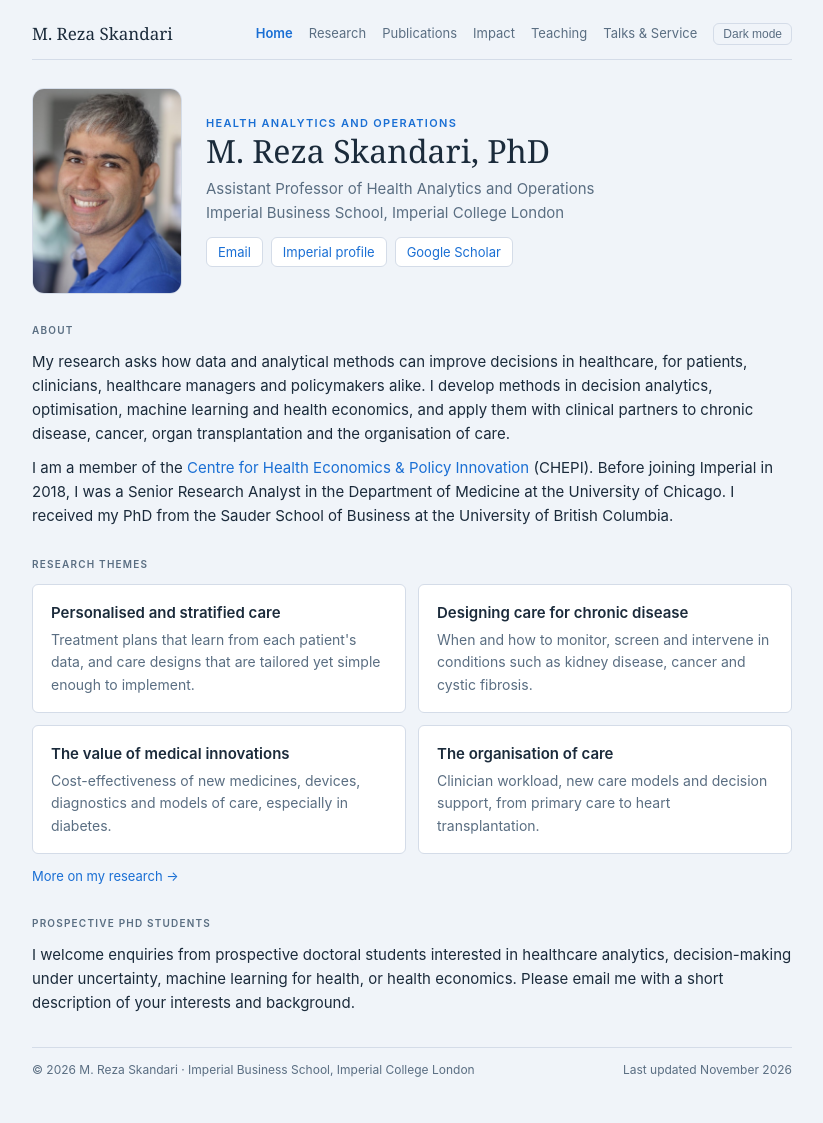
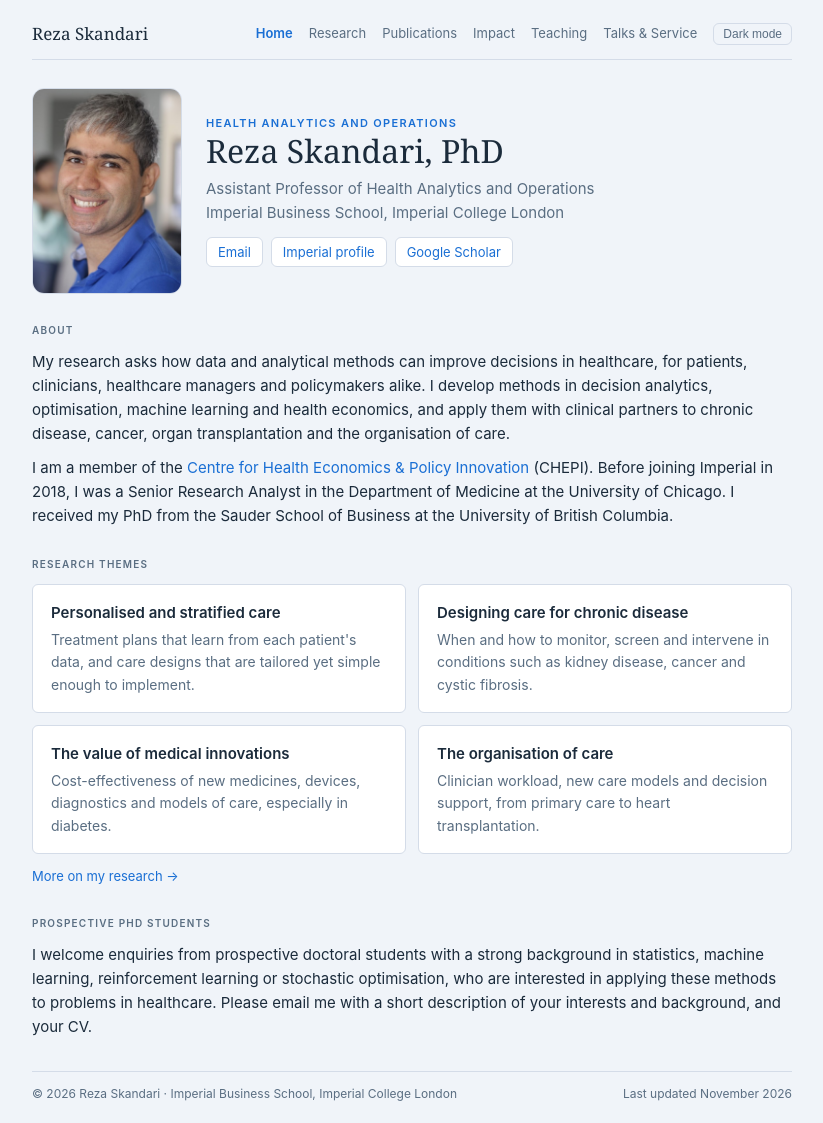
Before and after one commit to reza-skandari/reza-skandari.github.io, a plain HTML site: page docs/index.html in a window 1280 px wide. Shown: the whole page, without its empty margins (228-1051 px from the left). Before the commit the page ends 1099 px from the top, so only its background shows below. Drawn offline with Linux system fonts and the light colour scheme.

Commit message:
Use 'Reza Skandari' throughout; update prospective-student background
Co-Authored-By: Claude Opus 5.5 <noreply@anthropic.com>

```diff
--- a/docs/index.html
+++ b/docs/index.html
@@ -3,15 +3,15 @@
 <head>
 <meta charset="utf-8">
 <meta name="viewport" content="width=device-width, initial-scale=1">
-<title>Home | M. Reza Skandari</title>
-<meta name="description" content="M. Reza Skandari, Assistant Professor of Health Analytics and Operations, Imperial Business School, Imperial College London.">
+<title>Home | Reza Skandari</title>
+<meta name="description" content="Reza Skandari, Assistant Professor of Health Analytics and Operations, Imperial Business School, Imperial College London.">
 <link rel="stylesheet" href="assets/style.css">
 <script src="assets/theme.js"></script>
 </head>
 <body>
 <main class="page">
 <header class="top-bar">
-  <a class="brand" href="index.html">M. Reza Skandari</a>
+  <a class="brand" href="index.html">Reza Skandari</a>
   <nav>
     <a href="index.html" class="active">Home</a>
     <a href="research.html">Research</a>
@@ -23,10 +23,10 @@
   </nav>
 </header>
 <section class="hero">
-  <img src="assets/photo.jpg" alt="M. Reza Skandari">
+  <img src="assets/photo.jpg" alt="Reza Skandari">
   <div>
     <div class="eyebrow">Health analytics and operations</div>
-    <h1>M. Reza Skandari, PhD</h1>
+    <h1>Reza Skandari, PhD</h1>
     <p class="role">Assistant Professor of Health Analytics and Operations<br>
     Imperial Business School, Imperial College London</p>
     <div class="links">
@@ -56,11 +56,11 @@
 
 <section>
   <div class="section-label">Prospective PhD students</div>
-  <p>I welcome enquiries from prospective doctoral students interested in healthcare analytics, decision-making under uncertainty, machine learning for health, or health economics. Please email me with a short description of your interests and background.</p>
+  <p>I welcome enquiries from prospective doctoral students with a strong background in statistics, machine learning, reinforcement learning or stochastic optimisation, who are interested in applying these methods to problems in healthcare. Please email me with a short description of your interests and background, and your CV.</p>
 </section>
 </main>
 <footer>
-  <span>&copy; 2026 M. Reza Skandari &middot; Imperial Business School, Imperial College London</span>
+  <span>&copy; 2026 Reza Skandari &middot; Imperial Business School, Imperial College London</span>
   <span>Last updated November 2026</span>
 </footer>
 </body>
```
Also changed, not shown: docs/impact.html (+4 -4 lines), docs/publications.html (+4 -4 lines), docs/research.html (+4 -4 lines), docs/talks.html (+4 -4 lines), docs/teaching.html (+4 -4 lines), src/index.html (+3 -3 lines), 1 other file.
